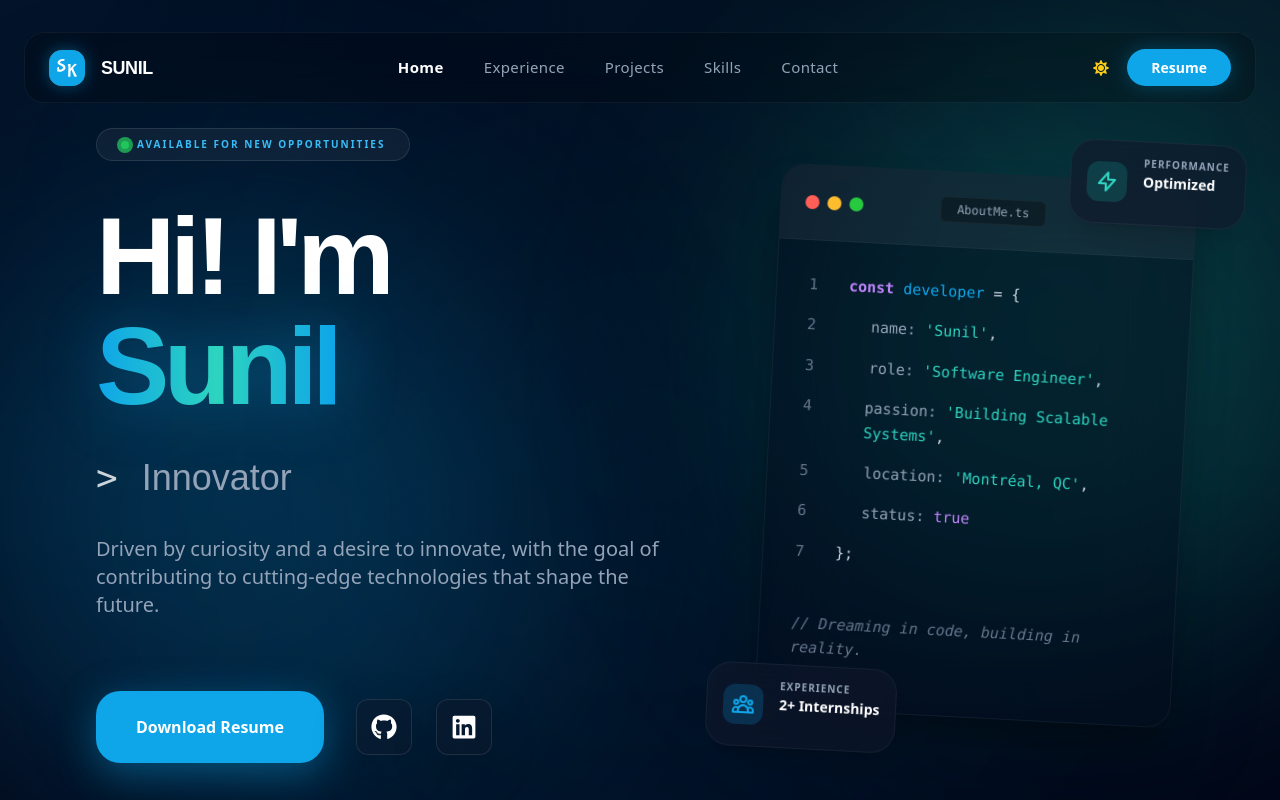
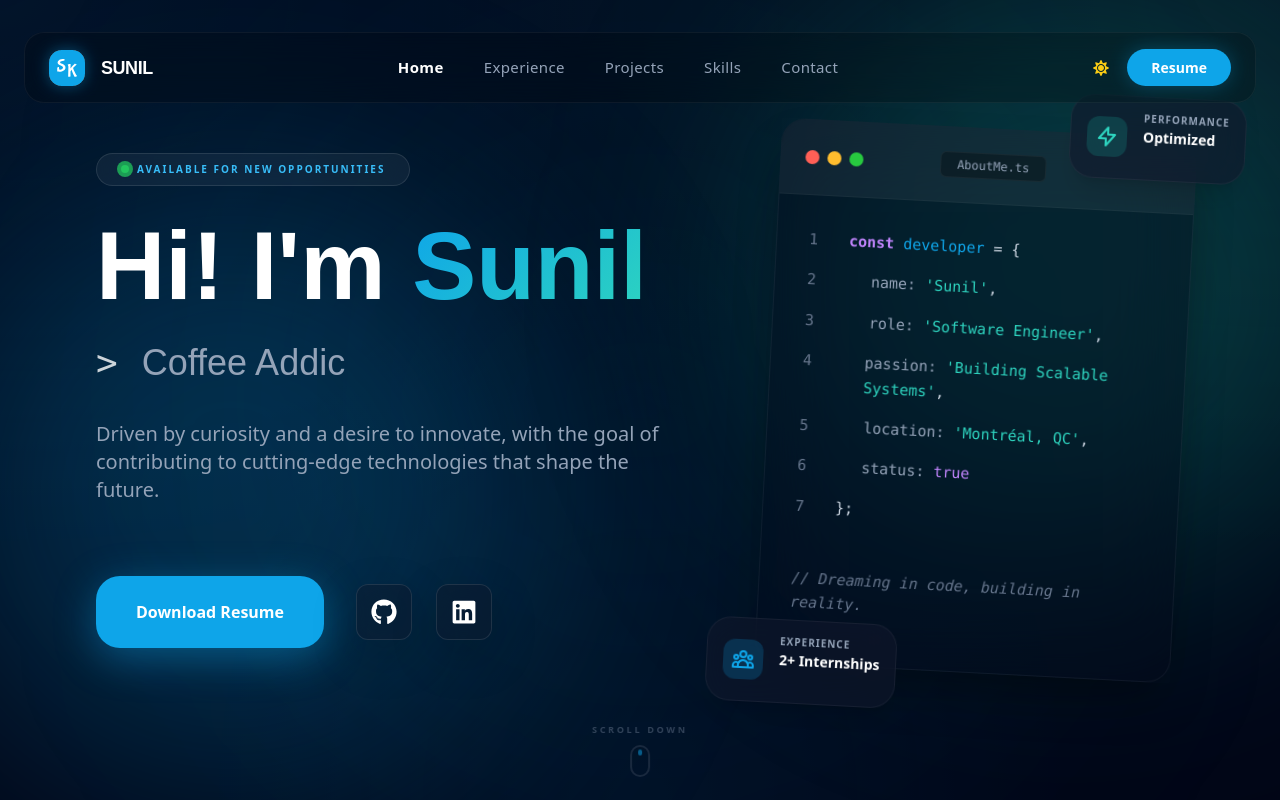
Before and after one commit to hulksunil/My-Portfolio, a React (Create React App) app: page / in a window 1280 px wide. Shown: the top 800 px of the page. Built offline with nearby package versions, Linux system fonts and the light colour scheme.

Commit message:
fixed name so it stays on same line. also added back in my other titles

```diff
--- a/src/App.css
+++ b/src/App.css
@@ -130,7 +130,6 @@ button {
 }
 
 
-
 /************ Navbar Css ************/
 /*
 nav.navbar {
@@ -174,6 +173,12 @@ nav.navbar .navbar-nav a.nav-link.navbar-link.active {
 } */
 
 /** intro **/
+.gradient-text {
+  background: linear-gradient(135deg, #0ea5e9 0%, #2dd4bf 100%);
+  -webkit-background-clip: text;
+  -webkit-text-fill-color: transparent;
+}
+
 .intro {
   /* background-color: #121212; */
   color: var(--text-color);
--- a/src/components/Intro.js
+++ b/src/components/Intro.js
@@ -50,7 +50,7 @@ const TypingThing = memo(({ toRotate, active }) => {
       setText("\u00A0");
     }
   };
-  return <span className="typingText whitespace-nowrap"> {text}</span>;
+  return <span className="typingText"> {text}</span>;
 });
 
 const Intro = () => {
@@ -58,8 +58,11 @@ const Intro = () => {
 
   const toRotate = [
     "Full Stack Developer",
+    "Coffee Addict",
+    "Problem Solver",
+    "Tech Enthusiast",
+    "Comp Eng Student",
     "Innovator",
-    "Problem Solver",
   ];
 
   return (
@@ -81,11 +84,8 @@ const Intro = () => {
             </div>
 
             <div className="space-y-6">
-              <h1 className="text-7xl md:text-8xl lg:text-[110px] font-display font-bold text-slate-900 dark:text-white tracking-tighter leading-[0.85] py-2">
-                Hi! I'm <br />
-                <span className="bg-gradient-to-r from-[#0ea5e9] via-teal-400 to-[#0ea5e9] bg-clip-text text-transparent drop-shadow-[0_0_30px_rgba(14,165,233,0.35)]">
-                  Sunil
-                </span>
+              <h1 class="text-6xl md:text-8xl font-display font-extrabold leading-[1.1] mb-6">
+                Hi! I'm <span class="gradient-text">Sunil</span>
               </h1>
 
               <div className="text-2xl md:text-4xl font-medium text-slate-500 dark:text-slate-400 font-display flex items-center gap-4 min-h-[50px]">
```
